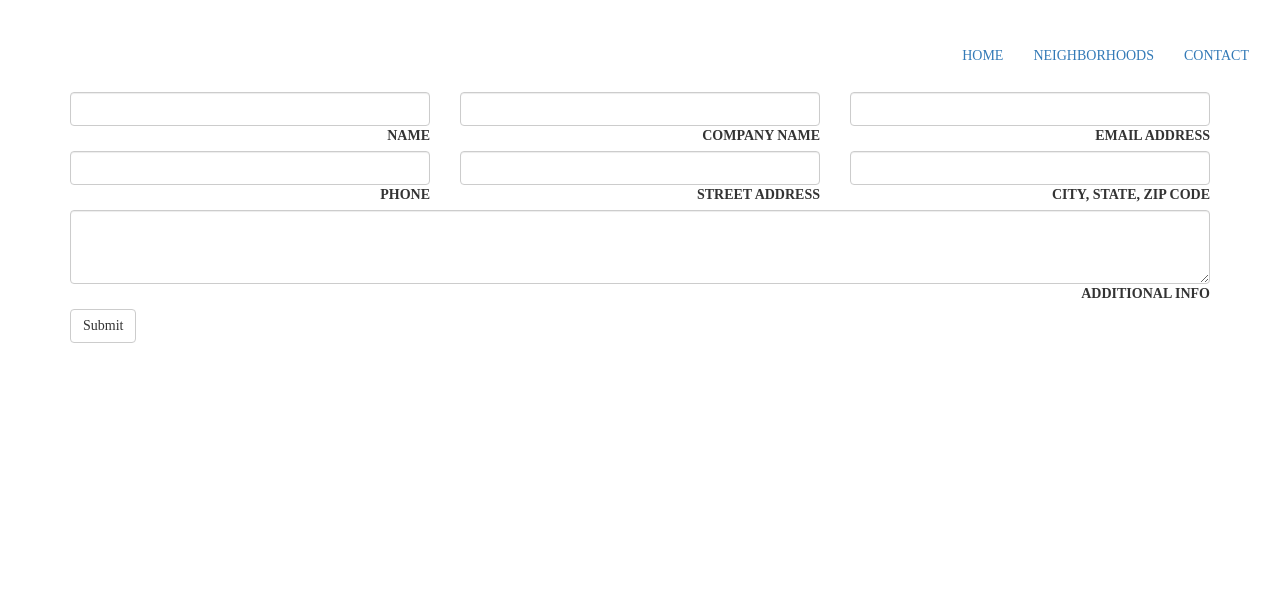
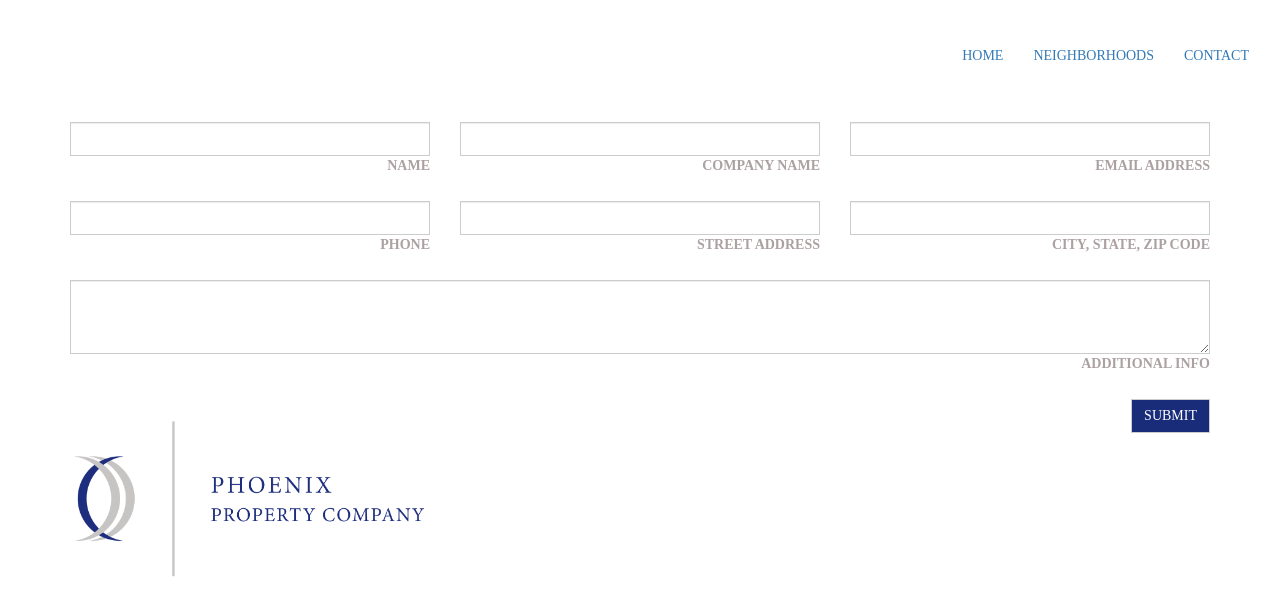
Before and after one commit to LonelyBeastie/ppc, a Jekyll site: the page built from contact.html, in a window 1280 px wide. Shown: the top 615 px of the page. Built offline with Jekyll 4.4.1, drawn with Linux system fonts in a browser that asks for light colours; nearby versions of some CDN libraries; some web fonts are replaced.

Commit message:
updates contact page

```diff
--- a/contact.html
+++ b/contact.html
@@ -3,7 +3,7 @@ layout: notfluid
 ---
 
 <form>
-<div class="row">
+<div class="row pb">
   <div class="col-sm-4">
     <div class="form-group">
       <input class="form-control">
@@ -23,7 +23,7 @@ layout: notfluid
     </div>
   </div>
 </div>
-<div class="row">
+<div class="row pb">
   <div class="col-sm-4">
     <div class="form-group">
       <input class="form-control">
@@ -43,13 +43,19 @@ layout: notfluid
     </div>
   </div>
 </div>
-<div class="row">
+<div class="row pb">
   <div class="col-sm-12">
     <textarea class="form-control" rows="3"></textarea>
     <label class="pull-right text-uppercase">Additional Info</label>
 
   </div>
 </div>
-    <button type="submit" class="btn btn-default">Submit</button>
+<div class="row pb">
+  <div class="col-sm-4">
+    <div class="ppc_logo contact_logo"></div>
+  </div>
+  <div class="col-sm-8">
+    <button type="submit" class="btn btn-default pull-right text-uppercase">Submit</button>
+  </div>
 </div>
 </form>
--- a/css/ppc.css
+++ b/css/ppc.css
@@ -223,3 +223,21 @@ body{ font-family: Bembo;}
 .comingsoon{
   background: rgba(26, 44, 122, 1);
 }
+
+/*contact*/
+form {padding-top: 30px;}
+.row.pb{
+  padding-bottom: 20px;
+}
+.form-control, .btn { border-radius: 0px;}
+form label{
+  color: rgba(172, 161, 162, 1);
+}
+.btn-default{
+  color: white;
+  background-color: rgba(25, 44, 122, 1);
+}
+.contact_logo {
+    width: 100%;
+    height: 200px;
+}
```
Also changed, not shown: img/carousel/ppc_logo.png.
